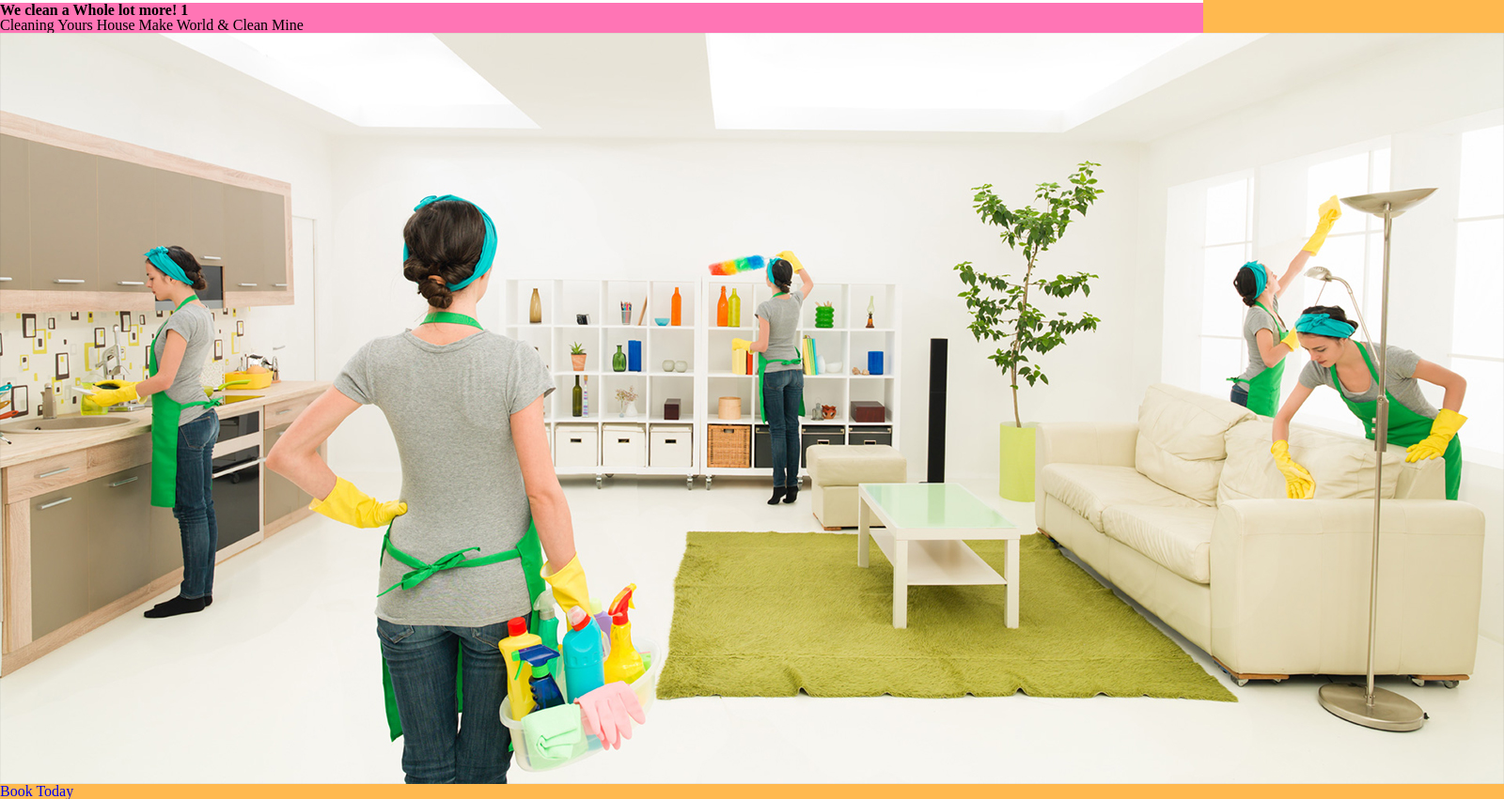
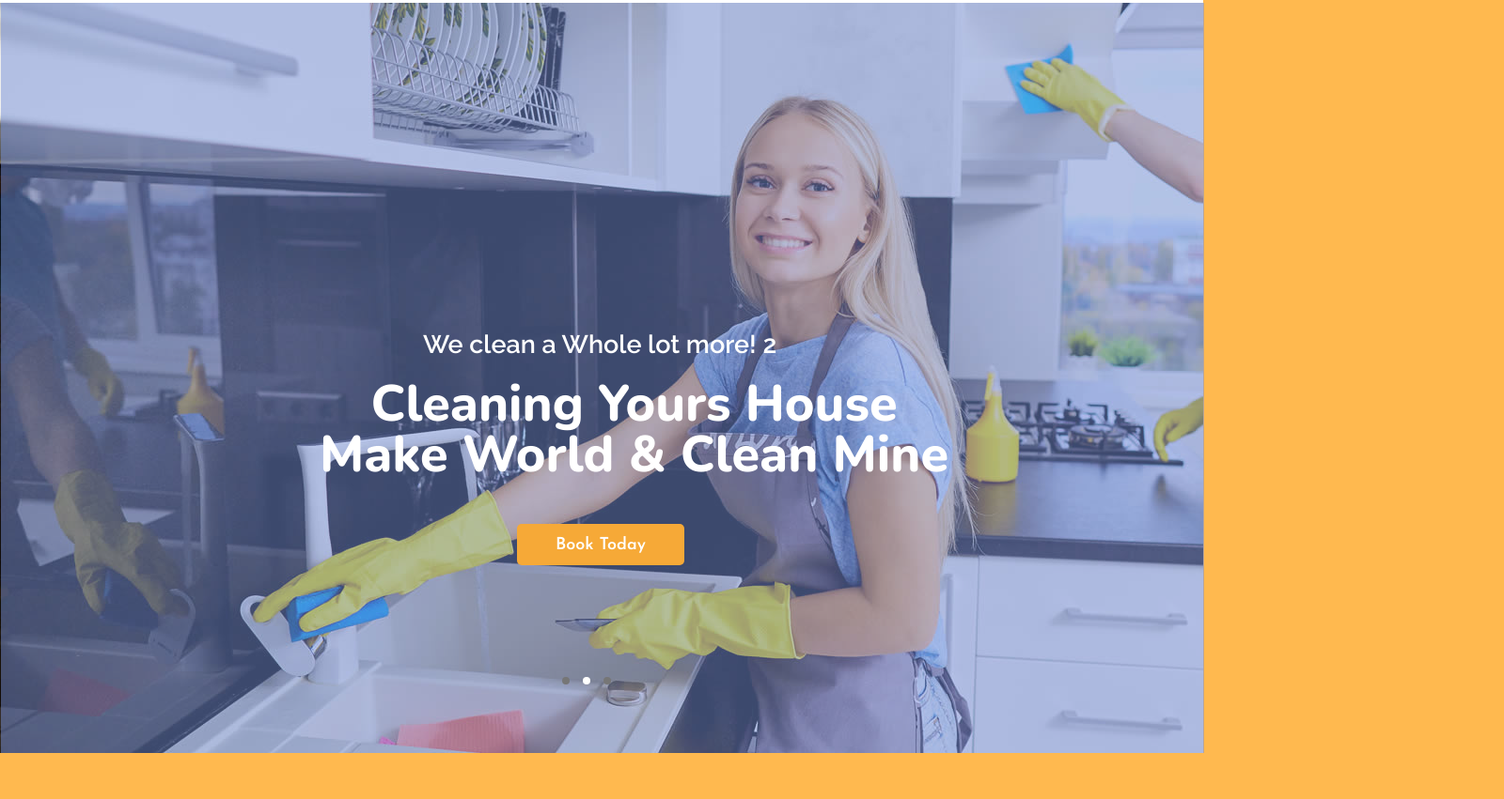
Before and after one commit to midxxx/second-practic, a plain HTML site: page 07.10.2019/index2.html in a window 1280 px wide. Shown: the part 173-1024 px from the top of the page at 94% size, 1600 px wide, since content can reach past the window. After the commit the page ends 975 px from the top, so only its background shows below. Drawn offline with nearby package versions, Linux system fonts and the light colour scheme.

Commit message:
header finish

```diff
--- a/07.10.2019/css/style2.css
+++ b/07.10.2019/css/style2.css
@@ -56,7 +56,7 @@ body {
 
 header {
     height: 974px;
-    background-color: #FF75B5;
+    background-color: #ffffff;
 }
 
 .info {
@@ -195,3 +195,140 @@ nav {
     line-height: 0;
     margin-left: 90px;
 }
+
+.slidercontainer {
+    text-align: center;
+    height: 799px;
+    width: 100%;
+    position: relative;
+    z-index: 0;
+}
+
+.slide1, .slide2, .slide3 {
+    width: 100%;
+    height: 799px;
+}
+
+.slide1 {
+    background-image: url(../img/Slide1.jpg);
+}
+
+.slide2 {
+    background-image: url(../img/slide2.jpg);
+}
+
+.slide3 {
+    background-image: url(../img/slide3.jpg);
+}
+
+.fade {
+    -webkit-animation-name: fade;
+    -webkit-animation-duration: 0s;
+    animation-name: fade;
+    animation-duration: 0s;
+}
+
+@-webkit-keyframes fade {
+    from{
+        opacity: .4;
+    }
+    to{
+        opacity: 1;
+    }
+}
+
+@keyframes fade {
+    from{
+        opacity: .4;
+    }
+    to{
+        opacity: 1;
+    }
+}
+
+.p1, .h1 {
+    position: absolute;
+    color: #ffffff;
+    z-index: 1;
+}
+
+.p1 {
+    left: 450px;
+    top: 350px;
+    font-size: 27px;
+    font-family: 'Raleway', sans-serif;
+}
+
+.h1 {
+    left: 340px;
+    top: 400px;
+    font-size: 54px;
+    font-family: 'Nunito', sans-serif;
+}
+
+.today {
+    position: absolute;
+    bottom: 200px;
+    left: 550px;
+    display: inline-block;
+    font-size: 18px;
+    font-family: 'Josefin Sans', sans-serif;
+    background-color: #f6a937;
+    color: #ffffff;
+    border: 1px solid transparent;
+    border-radius: 5px;
+    padding: 22px 40px 20px 40px;
+    line-height: 0;
+}
+
+.prev, .next {
+    width: 200px;
+    height: 100%;
+    cursor: pointer;
+    top: 0;
+    position: absolute;
+    display: inline-block;
+    z-index: 1;
+}
+
+.opacity {
+    z-index: 0;
+    left: 1px;
+    top: 0;
+    position: absolute;
+    width: 100%;
+    height: 100%;
+    background-color: rgba(120,145,217,0.5);
+}
+
+.prev:hover, .next:hover {
+    background-color: rgba(177,195,204,0.2);
+}
+
+.prev {
+    left: 1px;
+}
+
+.next {
+    right: 1px;
+}
+
+.fordot {
+    position: absolute;
+    bottom: 70px;
+    right: 620px;
+}
+
+.dot {
+    cursor: pointer;
+    border-radius: 50%;
+    background-color: #767676;
+    height: 8px;
+    width: 8px;
+    margin: 0 10px 0 0;
+    display: inline-block;
+}
+
+.active2, .dot:hover {
+    background-color: #ffffff;
+}
--- a/07.10.2019/index2.html
+++ b/07.10.2019/index2.html
@@ -9,6 +9,7 @@
     <link rel="stylesheet" href="libs/font-awesome/css/font-awesome.min.css">
     <link href="https://fonts.googleapis.com/css?family=Josefin+Sans:600&display=swap" rel="stylesheet">
     <link href="https://fonts.googleapis.com/css?family=Raleway:600&display=swap" rel="stylesheet">
+    <link href="https://fonts.googleapis.com/css?family=Nunito:800&display=swap" rel="stylesheet">
     <title>CliningCompany</title>
 </head>
 <body>
@@ -46,23 +47,24 @@
         </nav>
         <div class="slidercontainer">
             <div class="slide1 fade">
-                <h1 class="h1">We clean a Whole lot more! 1</h1>
-                <p class="p1">Cleaning Yours House Make World & Clean Mine</p>
-                <img class="slide11" src="img/Slide1.jpg" alt="">
+                <p class="p1">We clean a Whole lot more! 1</p>
+                <br>
+                <h1 class="h1">Cleaning Yours House <br> Make World & Clean Mine</h1>
             </div>
-            <div class="slide1 fade">
-                <h1 class="h1">We clean a Whole lot more! 2</h1>
-                <p class="p1">Cleaning Yours House Make World & Clean Mine</p>
-                <img class="slide22" src="img/bd6a26130049cb40220005d08ea5f53148631.jpg" alt="">
+            <div class="slide2 fade">
+                <p class="p1">We clean a Whole lot more! 2</p>
+                <br>
+                <h1 class="h1">Cleaning Yours House <br> Make World & Clean Mine</h1>
             </div>
-            <div class="slide1 fade">
-                <h1 class="h1">We clean a Whole lot more! 3</h1>
-                <p class="p1">Cleaning Yours House Make World & Clean Mine</p>
-                <img class="slide33" src="img/inspiration_toronto_detail_set_studio_lens_50mm_prime-963217.jpg!d.jpg" alt="">
+            <div class="slide3 fade">
+                <p class="p1">We clean a Whole lot more! 3</p>
+                <br>
+                <h1 class="h1">Cleaning Yours House <br> Make World & Clean Mine</h1>
             </div>
             <a class="prev" onclick="plusSlides(-1)"></a>
+            <a class="opacity"></a>
             <a class="next" onclick="plusSlides(1)"></a>
-            <a class="findmore" href="#">Book Today</a>
+            <a class="today" href="#">Book Today</a>
             <div class="fordot" style="text-align: center">
                 <span class="dot" onclick="currentSlide(1)"></span>
                 <span class="dot" onclick="currentSlide(2)"></span>
--- a/07.10.2019/js/script2.js
+++ b/07.10.2019/js/script2.js
@@ -11,7 +11,7 @@ function currentSlide(n) {
 
 function showSlides(n) {
     var i;
-    var slides = document.getElementsByClassName("slide1");
+    var slides = document.querySelectorAll(".slide1, .slide2, .slide3");
     var dots = document.getElementsByClassName("dot");
     if (n > slides.length){
         slideIndex = 1;
@@ -31,3 +31,20 @@ function showSlides(n) {
 }
 
 /////////////////////////////////////////
+
+function auto() {
+    setTimeout("plusSlides(1)", 5000);
+    var stop = setTimeout("auto()", 5000);
+
+    /*
+    var slides2 = document.getElementsByClassName("slide1");
+    slides2.onmouseenter(function () {
+        clearTimeout(stop);
+    });
+    */
+
+}
+
+auto();
+
+////////////////////////////////////////
```
Also changed, not shown: 07.10.2019/img/slide2.jpg (added), 07.10.2019/img/slide3.jpg (added).
